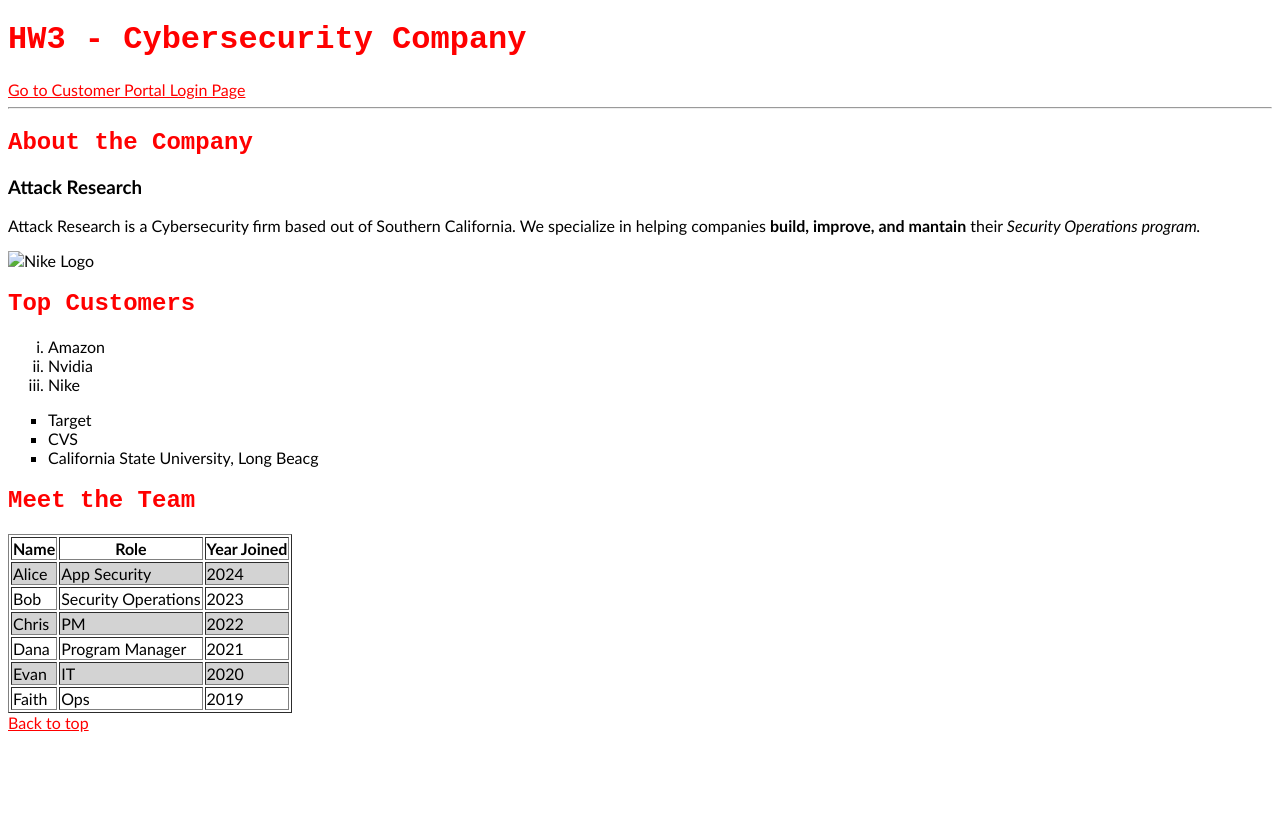
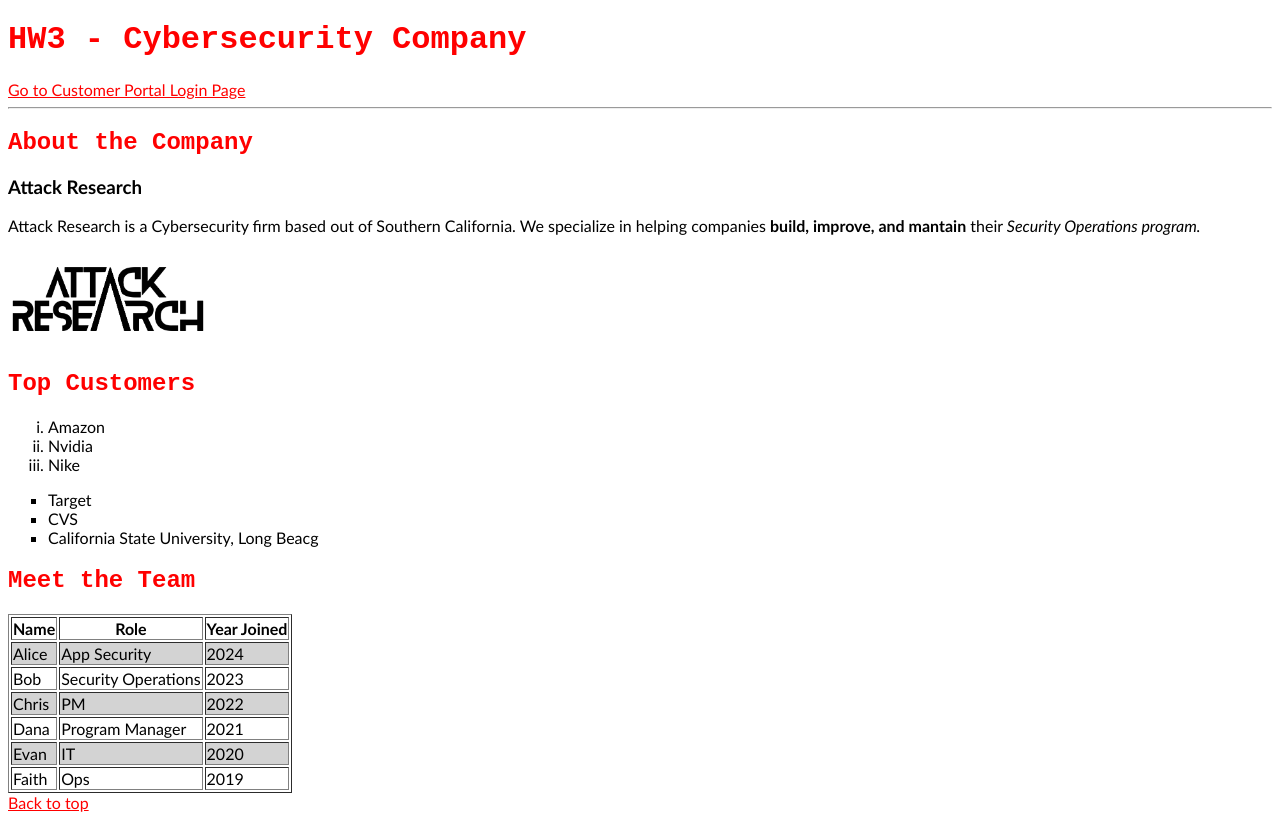
Before and after one commit to christianbermudez/hw3, a plain HTML site: page index.html in a window 1280 px wide. Drawn offline with Linux system fonts and the light colour scheme.

Commit message:
updating image

```diff
--- a/index.html
+++ b/index.html
@@ -19,7 +19,7 @@
   Attack Research is a Cybersecurity firm based out of Southern California. We specialize in helping companies <b>build, improve, and mantain</b> their <i>Security Operations program.</i>
 </p>
 
-<img src="images\attack" alt="Nike Logo" width="200">
+<img src="images\attack_research.png" alt="Company Logo" width="200">
 
 <h2>Top Customers</h2>
 
```
